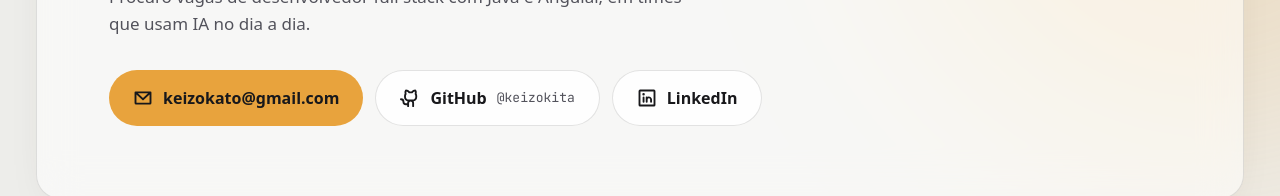
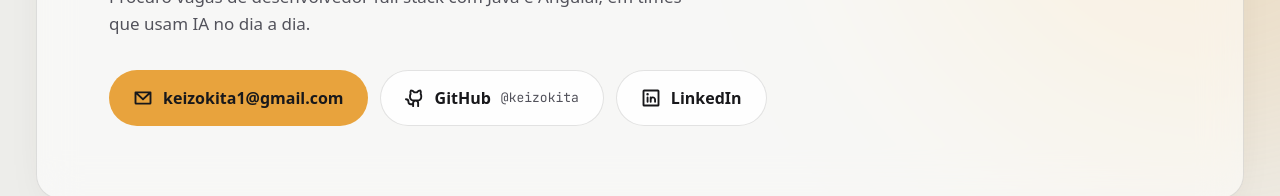
Before and after one commit to keizokita/portfolio-now-playing, a Next.js app: page / in a window 1280 px wide. Shown: the part 2715-2911 px from the top of the page. Built offline with nearby package versions, Linux system fonts and the light colour scheme; no server answers.

Commit message:
fix(content): correct the contact email address
Co-Authored-By: Claude Opus 5.5 (1M context) <noreply@anthropic.com>

```diff
--- a/src/content/site.ts
+++ b/src/content/site.ts
@@ -35,7 +35,7 @@ export const site = {
   // Até 20 palavras (regra da taste-skill para o hero).
   tagline: "Construo sistemas em Java e Angular e uso IA para modernizar código legado com mais testes.",
   available: true,
-  email: "keizokato@gmail.com",
+  email: "keizokita1@gmail.com",
   // Usuário do GitHub. Enquanto for "seu-usuario", a página usa os projetos de exemplo abaixo.
   github: "keizokita",
   linkedin: "leonardo-keizo-kita",
```
